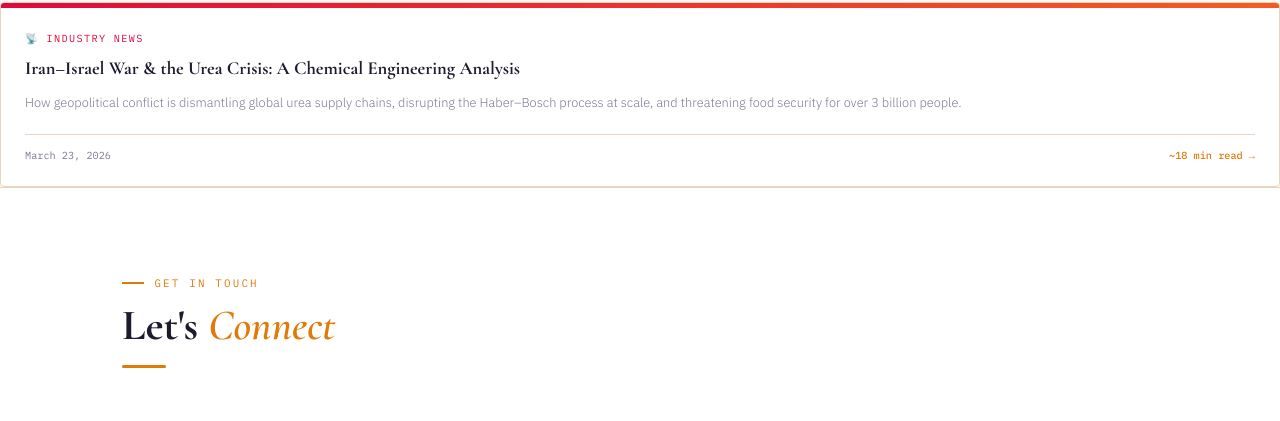
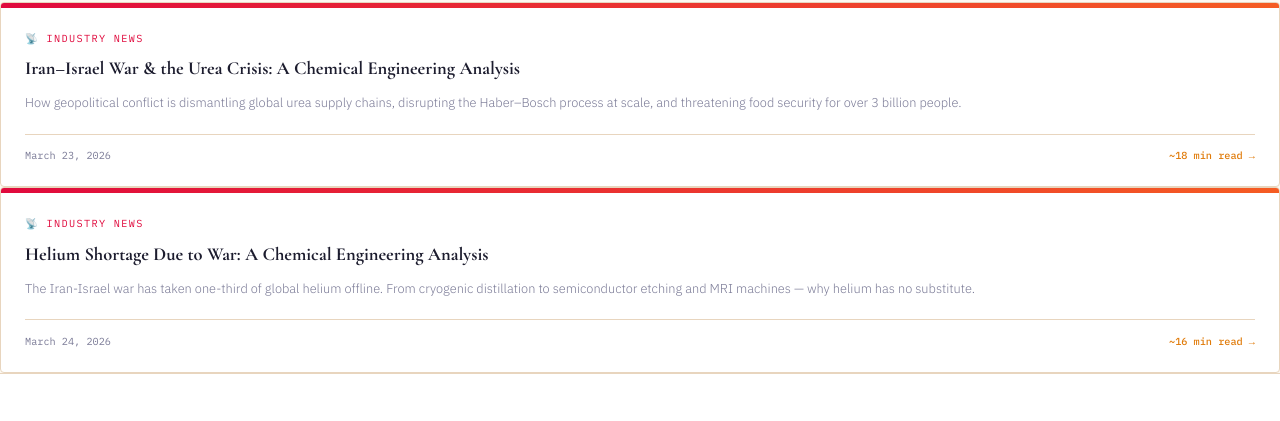
Before and after one commit to bm-dharaneesh/bm-dharaneesh.github.io, a plain HTML site: page index.html in a window 1280 px wide. Shown: the part 2014-2435 px from the top of the page. Drawn offline with nearby package versions, Linux system fonts and the light colour scheme.

Commit message:
Add article card for helium shortage analysis

```diff
--- a/index.html
+++ b/index.html
@@ -371,6 +371,15 @@
     <h3 class="a-title">Iran–Israel War & the Urea Crisis: A Chemical Engineering Analysis</h3>
     <p class="a-excerpt">How geopolitical conflict is dismantling global urea supply chains, disrupting the Haber–Bosch process at scale, and threatening food security for over 3 billion people.</p>
     <div class="a-footer"><span>March 23, 2026</span><span class="a-link">~18 min read →</span></div>
+  </div>
+</div>
+  <div class="article-card fade-up" data-cat="news" onclick="window.location='article-helium-shortage.html'" style="cursor:pointer;">
+  <div class="a-top news"></div>
+  <div class="a-body">
+    <div class="a-cat cat-news">📡 Industry News</div>
+    <h3 class="a-title">Helium Shortage Due to War: A Chemical Engineering Analysis</h3>
+    <p class="a-excerpt">The Iran-Israel war has taken one-third of global helium offline. From cryogenic distillation to semiconductor etching and MRI machines — why helium has no substitute.</p>
+    <div class="a-footer"><span>March 24, 2026</span><span class="a-link">~16 min read →</span></div>
   </div>
 </div>
   </div>
```
